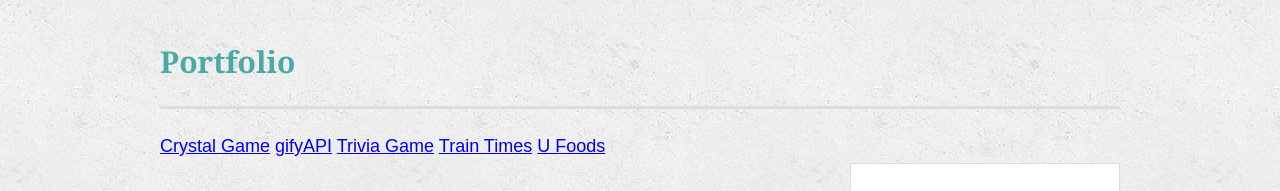
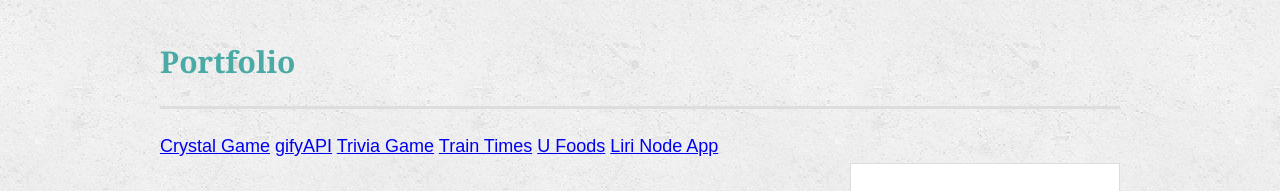
Before and after one commit to ethanhart35/Responsive-Portfolio, a plain HTML site: page portfolio.html in a window 1280 px wide. Shown: the part 93-284 px from the top of the page. Drawn offline with Linux system fonts and the light colour scheme.

Commit message:
added link to liri-node-app repo

```diff
--- a/portfolio.html
+++ b/portfolio.html
@@ -33,6 +33,7 @@
         <a href="https://ethanhart35.github.io/TriviaGame/">Trivia Game</a>
         <a href="https://ethanhart35.github.io/Train-Timer/">Train Times</a>
         <a href="https://bgeorgiev268.github.io/project1/">U Foods</a>
+        <a href="https://github.com/ethanhart35/Liri-Node-App">Liri Node App</a>
 
     </section>
 
```
